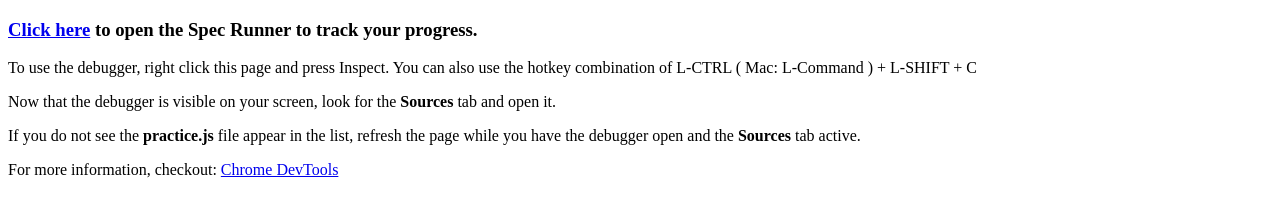
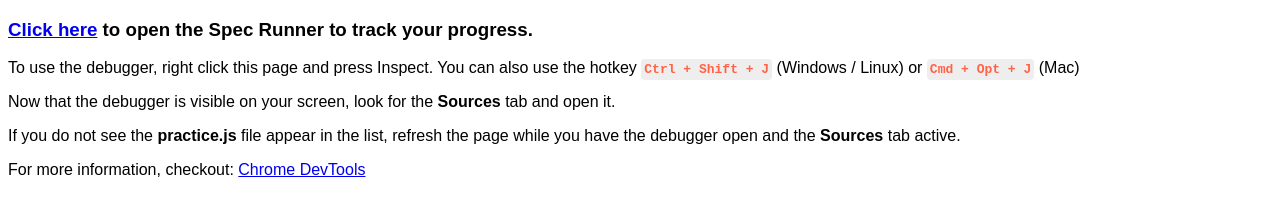
Before and after one commit to DevMountain/javascript-1-afternoon, a plain HTML site: page index.html in a window 1280 px wide. Drawn offline with Linux system fonts and the light colour scheme.

Commit message:
Added some simple styles because default styles are yucky

```diff
--- a/index.html
+++ b/index.html
@@ -3,13 +3,27 @@
   <head>
     <meta charset="utf-8">
     <title>Javascript and Debugging</title>
+    <style>
+      body {
+        font-family: Arial, Helvetica, sans-serif;
+      }
+
+      code {
+        background-color: #eee;
+        border-radius: 4px;
+        color: tomato;
+        font-family: monospace;
+        font-weight: bold;
+        padding: 3px;
+      }
+    </style>
   </head>
 
   <body>
 
     <h3><a href="SpecRunner.html" target="_blank">Click here</a> to open the Spec Runner to track your progress.</a></h3>
 
-    <p>To use the debugger, right click this page and press Inspect. You can also use the hotkey combination of L-CTRL ( Mac: L-Command ) + L-SHIFT + C</p>
+    <p>To use the debugger, right click this page and press Inspect. You can also use the hotkey <code>Ctrl + Shift + J</code> (Windows / Linux) or <code>Cmd + Opt + J</code> (Mac)</p>
 
     <p>Now that the debugger is visible on your screen, look for the <b>Sources</b> tab and open it.</p>
 
```
